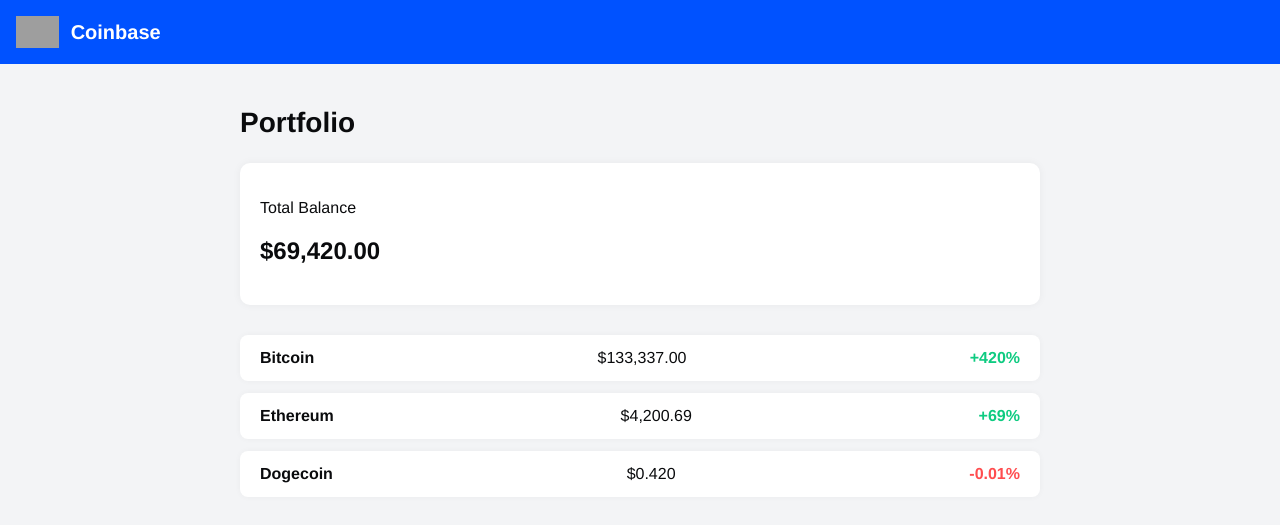
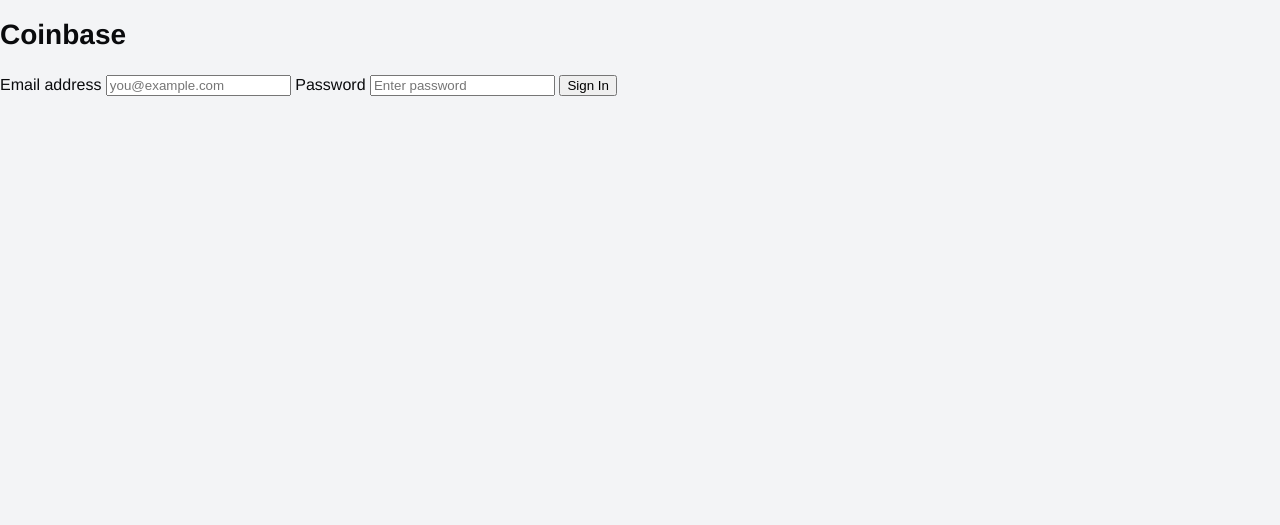
Before and after one commit to machi32948u5/CoinBase, a plain HTML site: page index.html in a window 1280 px wide. Drawn offline with Linux system fonts and the light colour scheme; grey boxes are pictures that could not be loaded.

Commit message:
Update index.html

```diff
--- a/index.html
+++ b/index.html
@@ -1,41 +1,27 @@
 <!DOCTYPE html>
 <html lang="en">
 <head>
-  <meta charset="UTF-8">
-  <title>Coinbase</title>
-  <link rel="stylesheet" href="style.css">
-  <link rel="icon" href="https://www.coinbase.com/favicon.ico">
+  <meta charset="UTF-8" />
+  <meta name="viewport" content="width=device-width, initial-scale=1" />
+  <title>Coinbase Clone — Login</title>
+  <link href="https://fonts.googleapis.com/css2?family=Inter&display=swap" rel="stylesheet" />
+  <link rel="stylesheet" href="style.css" />
 </head>
 <body>
-  <header class="navbar">
-    <img src="https://upload.wikimedia.org/wikipedia/commons/3/3c/Coinbase.svg" alt="Coinbase Logo" class="logo">
-    <span class="brand">Coinbase</span>
-  </header>
+  <div class="login-container">
+    <h1>Coinbase</h1>
+    <form id="loginForm">
+      <label for="email">Email address</label>
+      <input type="email" id="email" placeholder="you@example.com" required />
 
-  <main class="dashboard">
-    <h1>Portfolio</h1>
-    <div class="balance-card">
-      <p>Total Balance</p>
-      <h2>$69,420.00</h2>
-    </div>
+      <label for="password">Password</label>
+      <input type="password" id="password" placeholder="Enter password" required minlength="6" />
 
-    <div class="asset-list">
-      <div class="asset">
-        <span class="asset-name">Bitcoin</span>
-        <span class="asset-price">$133,337.00</span>
-        <span class="asset-change positive">+420%</span>
-      </div>
-      <div class="asset">
-        <span class="asset-name">Ethereum</span>
-        <span class="asset-price">$4,200.69</span>
-        <span class="asset-change positive">+69%</span>
-      </div>
-      <div class="asset">
-        <span class="asset-name">Dogecoin</span>
-        <span class="asset-price">$0.420</span>
-        <span class="asset-change negative">-0.01%</span>
-      </div>
-    </div>
-  </main>
+      <button type="submit">Sign In</button>
+      <p id="loginError" class="error-msg"></p>
+    </form>
+  </div>
+
+  <script src="script.js"></script>
 </body>
 </html>
```
